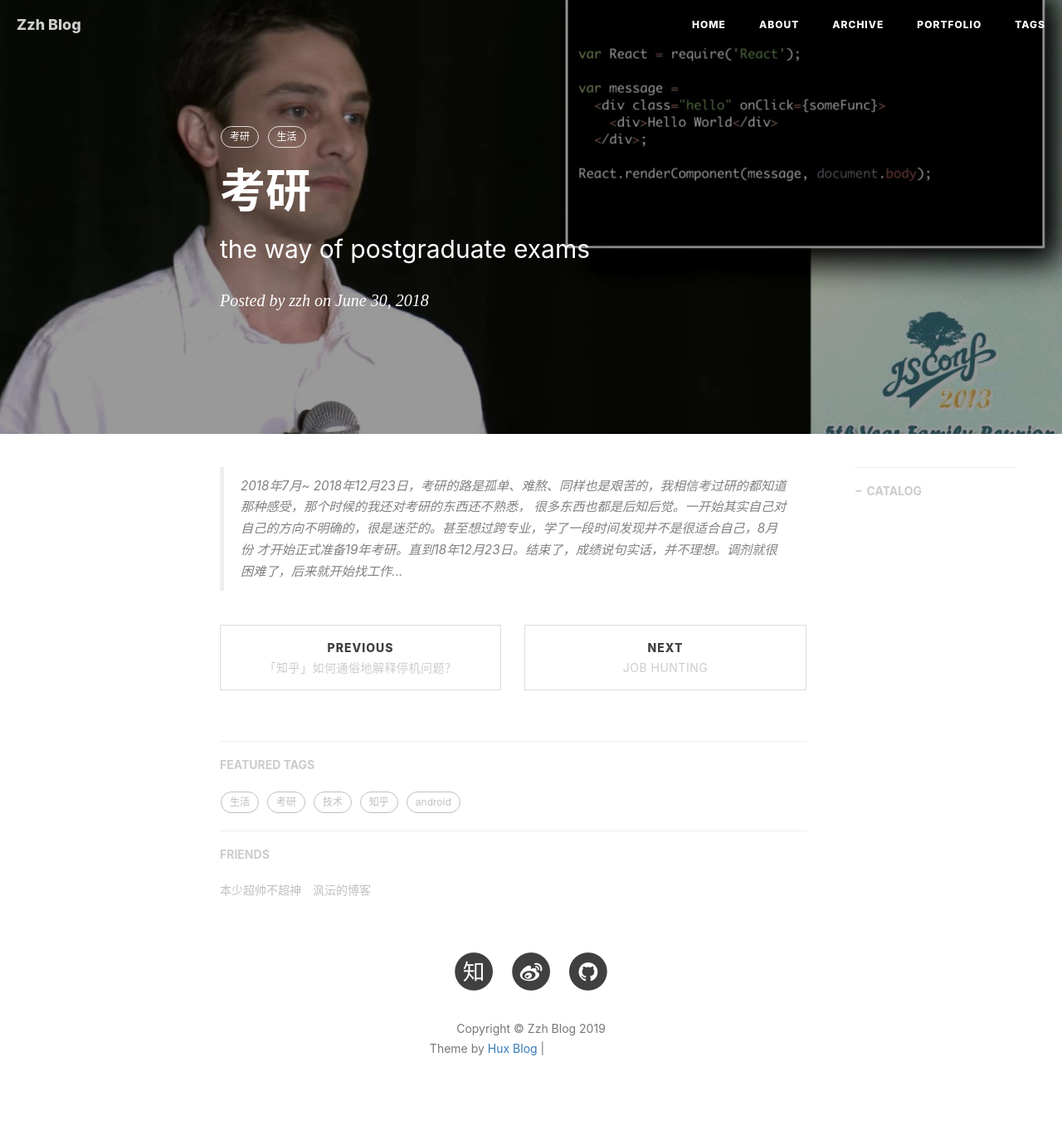
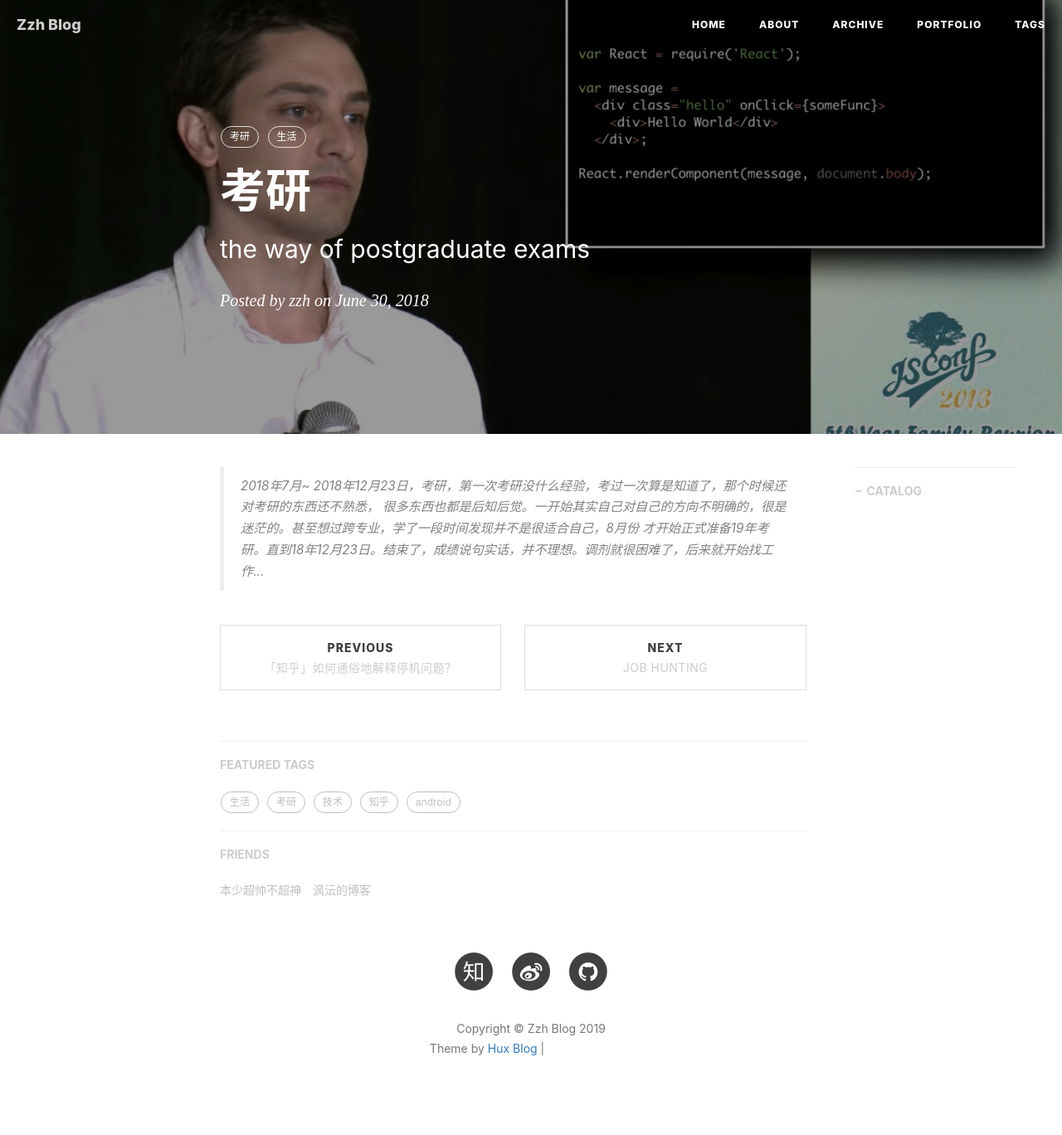
Before and after one commit to zzh9527/zzh9527.github.io, a Jekyll site: the page built from _posts/2018-06-30-the way of postgraduate exams - 副本.md, in a window 1280 px wide. Shown: the whole page at 83% size. Built offline with Jekyll 4.4.1, drawn with Linux system fonts in a browser that asks for light colours; nearby versions of some CDN libraries; comment, search, counter and statistics services are not loaded; grey boxes are pictures that could not be loaded.

Commit message:
Update 2018-06-30-the way of postgraduate exams - 副本.md

```diff
--- a/_posts/2018-06-30-the way of postgraduate exams - 副本.md
+++ b/_posts/2018-06-30-the way of postgraduate exams - 副本.md
@@ -11,6 +11,6 @@ tags:
   - 生活
 ---
 
-> 2018年7月~ 2018年12月23日，考研的路是孤单、难熬、同样也是艰苦的，我相信考过研的都知道那种感受，那个时候的我还对考研的东西还不熟悉，
+> 2018年7月~ 2018年12月23日，考研，第一次考研没什么经验，考过一次算是知道了，那个时候还对考研的东西还不熟悉，
 很多东西也都是后知后觉。一开始其实自己对自己的方向不明确的，很是迷茫的。甚至想过跨专业，学了一段时间发现并不是很适合自己，8月份
 才开始正式准备19年考研。直到18年12月23日。结束了，成绩说句实话，并不理想。调剂就很困难了，后来就开始找工作...
```
